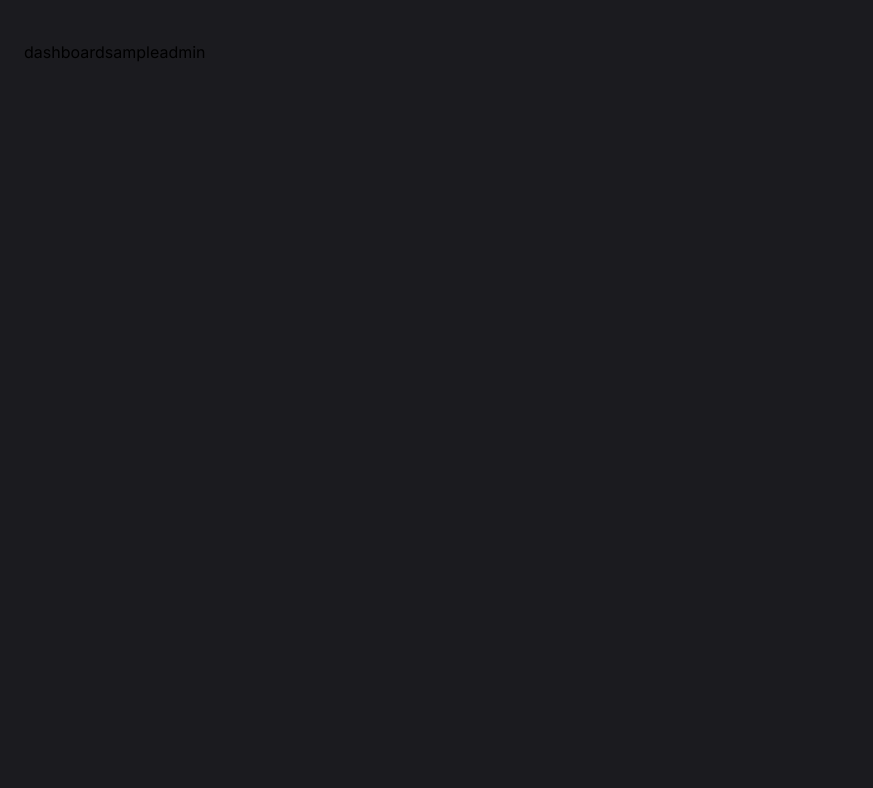
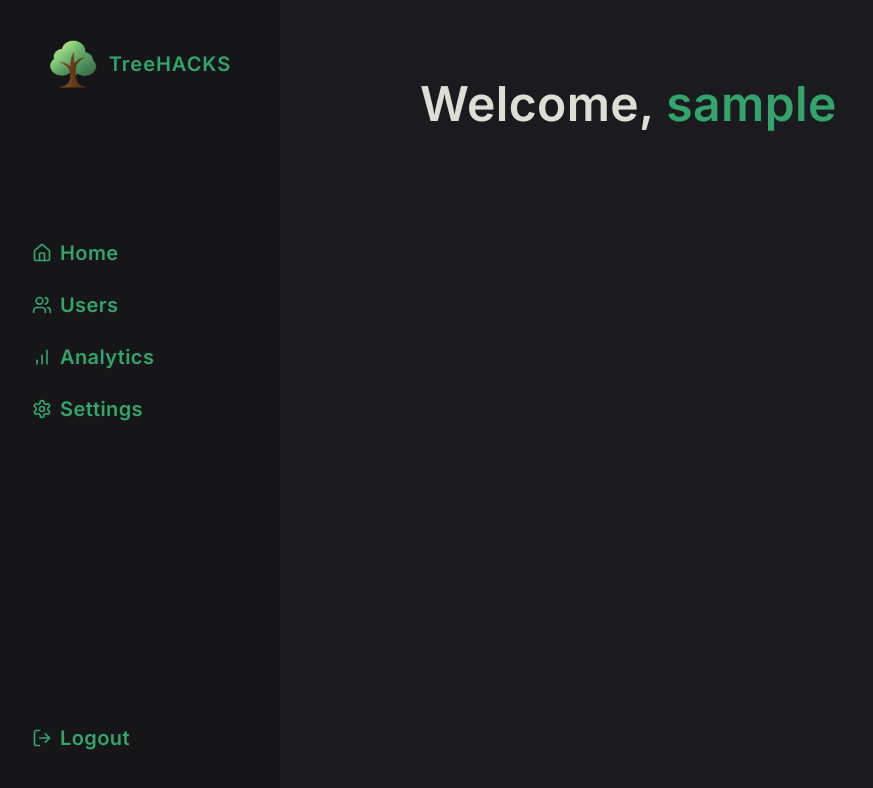
Before and after one commit to hai-phong-duong/hackathon-signup, a React (Vite) app in the folder frontend/: page /dashboard in a window 1280 px wide. Shown: the top 788 px of the page, without its empty margins (0-873 px from the left). Built offline with nearby package versions, Linux system fonts and the light colour scheme; sample sign-in values are in the browser's storage.

Commit message:
set up user dashboard layout with nav bar and working redirects

```diff
--- a/frontend/src/App.jsx
+++ b/frontend/src/App.jsx
@@ -2,7 +2,7 @@ import "./index.css";
 import { BrowserRouter as Router, Routes, Route } from "react-router-dom";
 import { useAuth } from "./contexts/AuthContext";
 import LoginForm from "./components/LoginForm.jsx";
-import Dashboard from "./components/Dashboard.jsx";
+import UserDashboard from "./components/UserComponents/UserDashboard.jsx";
 import AdminPanel from "./components//AdminComponents/AdminPanel.jsx";
 import RequireAuth from "./components/RequireAuth.jsx";
 import RegisterForm from "./components/RegisterForm.jsx";
@@ -18,7 +18,7 @@ function App() {
                     path="/dashboard"
                     element={
                         <RequireAuth>
-                            <Dashboard />
+                            <UserDashboard />
                         </RequireAuth>
                     }
                 />
--- a/frontend/src/components/Dashboard.jsx
+++ /dev/null
@@ -1,13 +0,0 @@
-import { useAuth } from "../contexts/AuthContext";
-
-export default function Dashboard() {
-    const { auth } = useAuth();
-
-    return (
-        <div className="min-h-screen bg-bg px-6 py-10 text-text-primary">
-            dashboard
-            {auth.username}
-            {auth.role}
-        </div>
-    );
-}
--- /dev/null
+++ b/frontend/src/components/UserComponents/NavBar.jsx
@@ -0,0 +1,120 @@
+import { useState, useEffect } from "react";
+import { useNavigate } from "react-router-dom";
+import { Menu, X, Home, Users, BarChart, Settings, LogOut } from "lucide-react";
+import { useAuth } from "../../contexts/AuthContext";
+
+function NavBar({ onSectionSelect }) {
+    const [collapsed, setCollapsed] = useState(window.innerWidth < 1024);
+    const { logout } = useAuth();
+    const navigate = useNavigate;
+
+    const navItems = [
+        {
+            label: "Home",
+            icon: <Home className="w-5 h-5" />,
+        },
+        {
+            label: "Users",
+            icon: <Users className="w-5 h-5" />,
+        },
+        {
+            label: "Analytics",
+            icon: <BarChart className="w-5 h-5" />,
+        },
+        {
+            label: "Settings",
+            icon: <Settings className="w-5 h-5" />,
+        },
+    ];
+
+    useEffect(() => {
+        const handleResize = () => {
+            if (window.innerWidth >= 1280) {
+                setCollapsed(false); // force open on larger screens
+            } else if (window.innerWidth <= 920) {
+                setCollapsed(true);
+            }
+        };
+
+        window.addEventListener("resize", handleResize);
+        return () => window.removeEventListener("resize", handleResize);
+    }, []);
+
+    return (
+        <div
+            className={`fixed top-0 left-0 h-full transition-all duration-300 bg-bg z-100 ${
+                collapsed ? "w-16" : "w-70"
+            }`}
+        >
+            <button
+                onClick={() => window.innerWidth < 1024 && setCollapsed(false)}
+                className={`
+    absolute top-0 left-0 p-4 transition-opacity duration-300
+    ${
+        collapsed
+            ? "opacity-100 delay-300 cursor-pointer"
+            : "opacity-0 pointer-events-none"
+    } lg:hidden
+  `}
+            >
+                <Menu className="w-8 h-8 text-accent" />
+            </button>
+
+            <div
+                className={`flex flex-col justify-between h-full bg-body p-4 py-10 w-70 transition-all duration-300 ${
+                    collapsed ? "-translate-x-full" : "translate-x-0"
+                } w-70`}
+            >
+                <div className="flex justify-between items-center">
+                    <div className="flex w-full items-center md:justify-center gap-3 text-xl font-semibold">
+                        <img
+                            src="/assets/tree.PNG"
+                            alt=""
+                            className="w-12 h-12"
+                        />
+                        <h1 className="tracking-wider text-accent">
+                            TreeHACKS
+                        </h1>
+                    </div>
+                    <button
+                        onClick={() =>
+                            window.innerWidth < 1024 && setCollapsed(true)
+                        }
+                        className="p-2 cursor-pointer text-accent lg:hidden"
+                    >
+                        <X className="w-8 h-8" />
+                    </button>
+                </div>
+                <div className="flex flex-col gap-2">
+                    {navItems.map((item, id) => (
+                        <button
+                            onClick={() => onSectionSelect(item.label)}
+                            key={id}
+                            className="font-semibold text-accent w-full
+                        text-xl px-4 py-2 rounded-xl items-center hover:bg-accent-hover hover:cursor-pointer transition transition-background duration-250 flex gap-2"
+                        >
+                            {item.icon}
+                            {!collapsed && <span>{item.label}</span>}
+                        </button>
+                    ))}
+                </div>
+                <div></div>
+                <div>
+                    <button
+                        className="font-semibold text-accent w-full
+                        text-xl px-4 py-2 rounded-xl items-center hover:bg-accent-hover hover:cursor-pointer transition transition-background duration-250 flex gap-2"
+                        onClick={() => {
+                            logout();
+                            navigate("/login");
+                        }}
+                    >
+                        <LogOut className="w-5 h-5" />
+                        {!collapsed && <span>Logout</span>}
+                    </button>
+                </div>
+            </div>
+        </div>
+    );
+}
+
+export default NavBar;
--- /dev/null
+++ b/frontend/src/components/UserComponents/UserDashboard.jsx
@@ -0,0 +1,33 @@
+import { use, useEffect, useState } from "react";
+import { useFetcher, useNavigate } from "react-router-dom";
+import { useAuth } from "../../contexts/AuthContext.jsx";
+
+import NavBar from "./NavBar.jsx";
+import UserLanding from "./UserLanding.jsx";
+
+function UserDashboard() {
+    const [section, setSection] = useState("Home");
+    const [isVisible, setIsVisible] = useState(false);
+    const navigate = useNavigate();
+    const { auth } = useAuth();
+    const token = auth.accessToken;
+
+    useEffect(() => {
+        setIsVisible(true);
+    }, []);
+
+    return (
+        <div
+            className={`opacity-0 flex min-h-screen tracking-wide ${
+                isVisible ? "opacity-100" : "opacity-0"
+            } duration-768`}
+        >
+            <NavBar onSectionSelect={setSection} />
+            <div className="flex-grow lg:pl-70">
+                {section === "Home" && <UserLanding auth={auth} />}
+            </div>
+        </div>
+    );
+}
+
+export default UserDashboard;
--- /dev/null
+++ b/frontend/src/components/UserComponents/UserLanding.jsx
@@ -0,0 +1,11 @@
+function UserLanding({ auth }) {
+    return (
+        <div className="bg-bg flex flex-col flex-grow p-35 py-20 pr-50 gap-8">
+            <h1 className="text-5xl text-text font-semibold">
+                Welcome, <span className="text-accent">{auth.username}</span>
+            </h1>
+        </div>
+    );
+}
+
+export default UserLanding;
```
